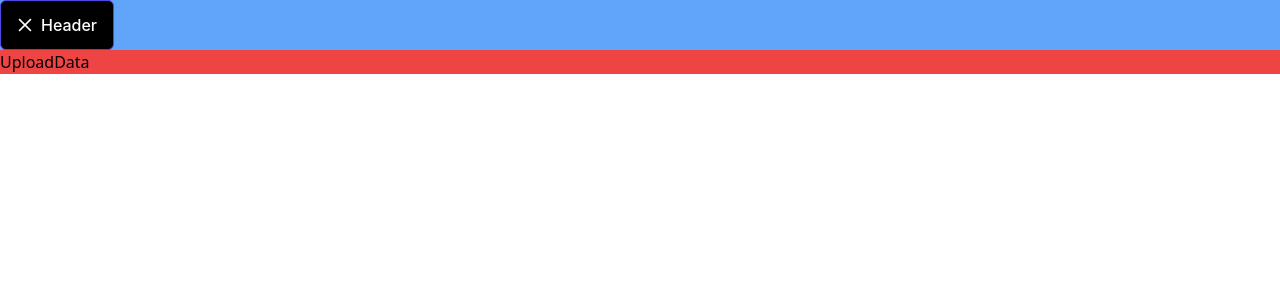
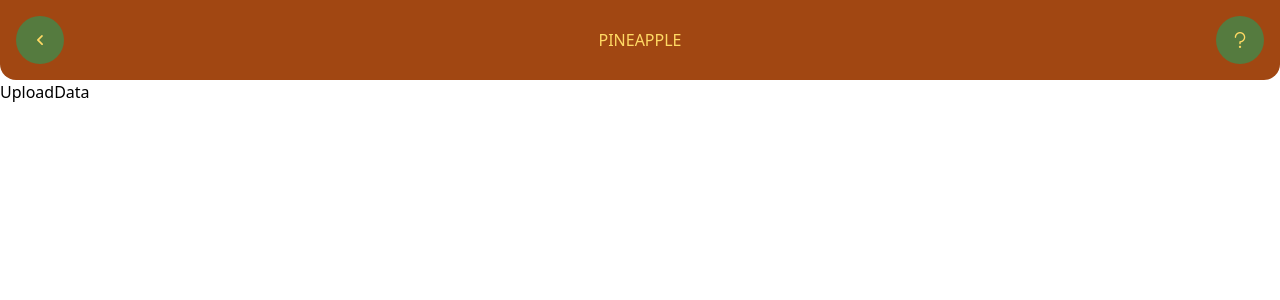
Before and after one commit to YashAgarwal1201/Pineapple, a React (Vite) app: page / in a window 1280 px wide. Shown: the top 300 px of the page. Built offline with nearby package versions, Linux system fonts and the light colour scheme; a web font is replaced by a local one.

Commit message:
chore: colors update

```diff
--- a/src/Components/Header/Header.tsx
+++ b/src/Components/Header/Header.tsx
@@ -3,8 +3,10 @@ import { Button } from "primereact/button";
 
 const Header = () => {
   return (
-    <div className="w-full bg-blue-400">
-      <Button icon='pi pi-times' className="bg-black" label='Header' />
+    <div className="w-full p-4 flex justify-between items-center bg-metallic-brown rounded-b-2xl">
+      <Button icon='pi pi-angle-left' className="bg-fern-green text-naples-yellow border-0 rounded-full" />
+      <h1 className="text-naples-yellow">PINEAPPLE</h1>
+      <Button icon='pi pi-question' className="bg-fern-green text-naples-yellow border-0 rounded-full" />
     </div>
   );
 };
--- a/tailwind.config.js
+++ b/tailwind.config.js
@@ -6,6 +6,15 @@ export default {
     "./src/*.{js,ts,jsx,tsx}"
   ],
   theme: {
+    colors: {
+      transparent: 'transparent',
+      current: 'currentColor',
+      'metallic-brown': '#A14712',
+      'ochre': '#C27815',
+      'naples-yellow': '#FFD964',
+      'fern-green': '#557B3F',
+      'bud-green': '#7CB35C'
+    },
     extend: {},
   },
   plugins: [],
```
